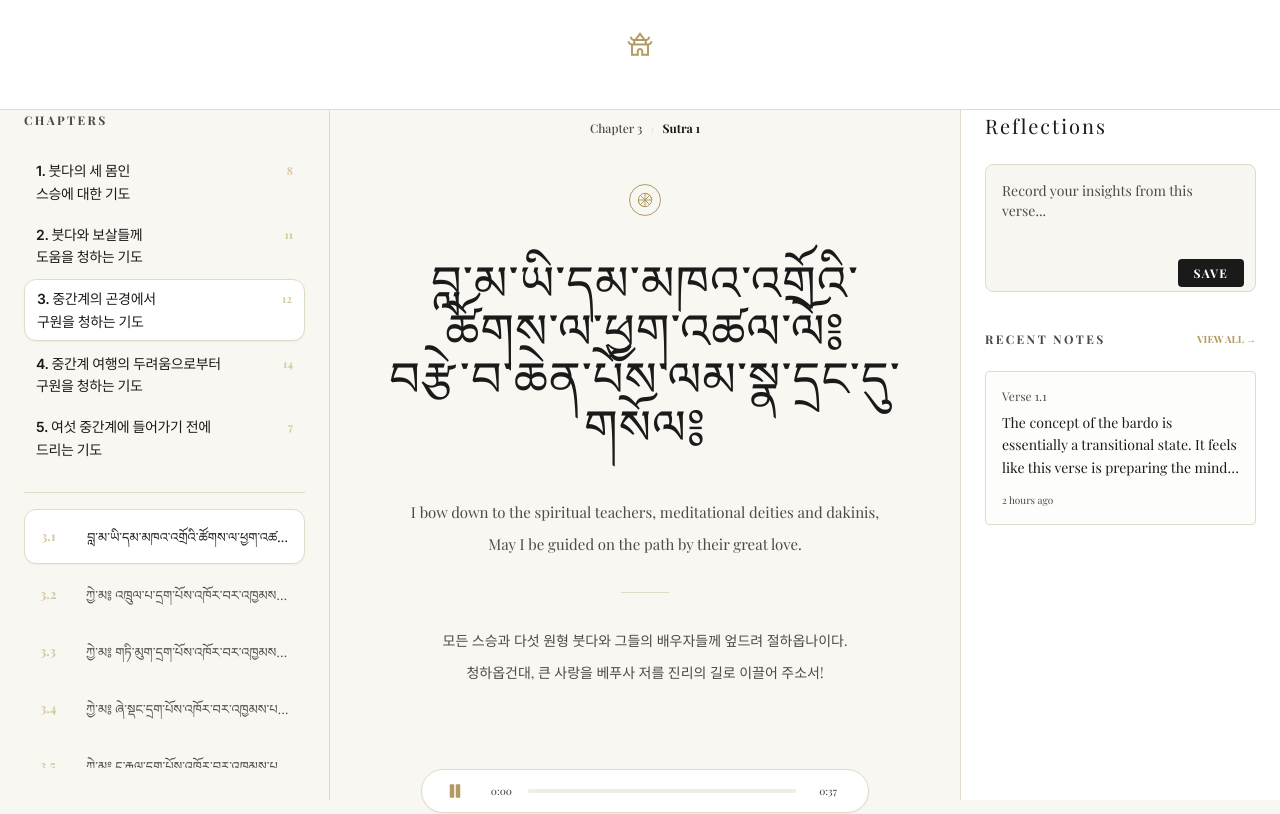
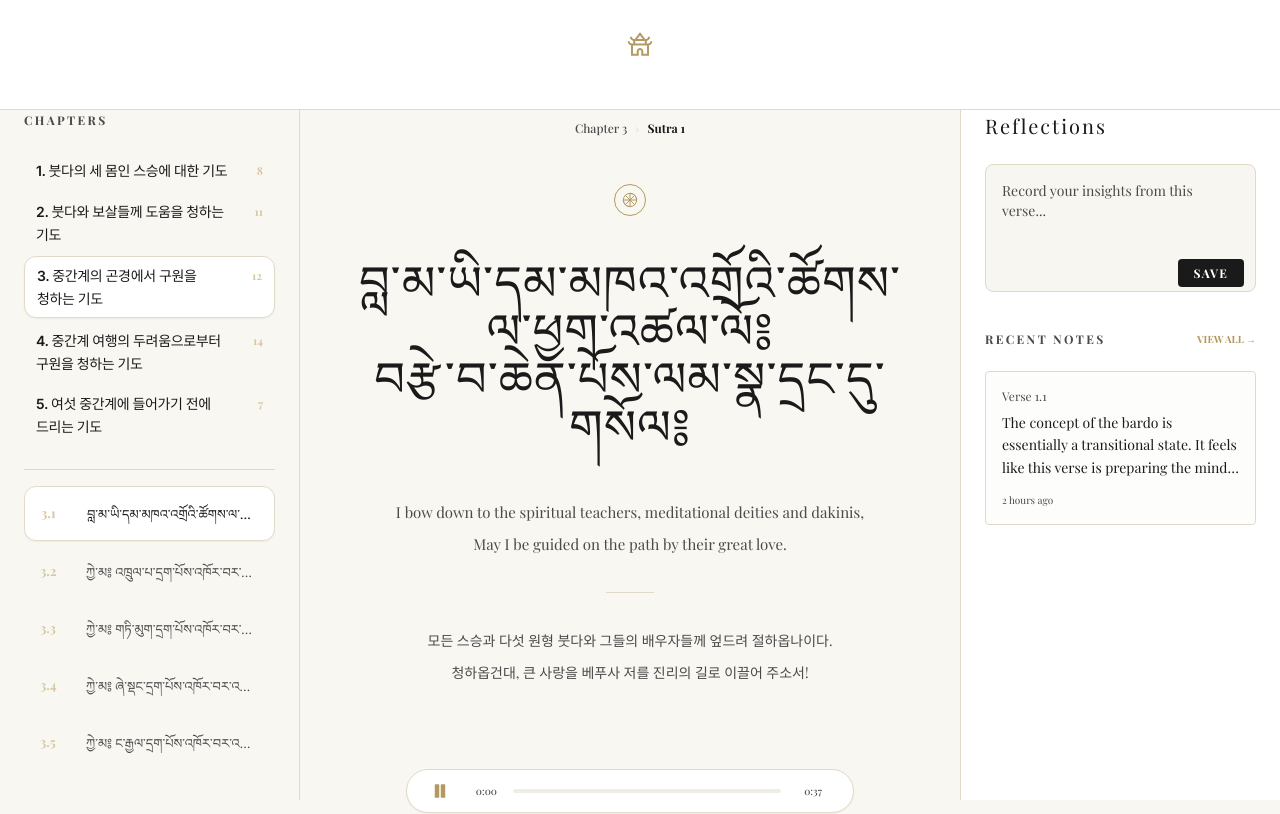
Before and after one commit to concario17-max/tibet, a React (Vite) app: page /chapter in a window 1280 px wide. Shown: the top 814 px of the page. Built offline with nearby package versions, Linux system fonts and the light colour scheme; a web font is replaced by a local one.

Commit message:
style: remove explicit line breaks for CSS word-break, reduce width 10%, and fix verse scrolling visibility

```diff
--- a/src/pages/components/LeftSidebar.jsx
+++ b/src/pages/components/LeftSidebar.jsx
@@ -5,17 +5,8 @@ const LeftSidebar = ({ onSelectVerse, activeVerseId, prayers }) => {
 
     const activePrayer = prayers?.find(p => p.id === openChapter);
 
-    const formatChapterName = (name) => {
-        if (name.includes('몸인 스승')) return name.replace('몸인 스승', '몸인\n스승');
-        if (name.includes('보살들께 도움')) return name.replace('보살들께 도움', '보살들께\n도움');
-        if (name.includes('곤경에서 구원')) return name.replace('곤경에서 구원', '곤경에서\n구원');
-        if (name.includes('두려움으로부터 구원')) return name.replace('두려움으로부터 구원', '두려움으로부터\n구원');
-        if (name.includes('전에 드리는')) return name.replace('전에 드리는', '전에\n드리는');
-        return name;
-    };
-
     return (
-        <aside className="w-[330px] flex-shrink-0 h-[calc(100vh-80px)] border-r border-sand-tertiary bg-sand-primary px-6 py-8 hidden lg:flex flex-col sticky top-20">
+        <aside className="w-[300px] flex-shrink-0 h-[calc(100vh-80px)] border-r border-sand-tertiary bg-sand-primary px-6 py-8 hidden lg:flex flex-col sticky top-20">
             <h3 className="flex-shrink-0 text-xs font-bold uppercase tracking-[0.2em] text-charcoal-muted mb-6">Chapters</h3>
             <ul className="flex-shrink-0 space-y-1">
                 {prayers && prayers.map((prayer, pIndex) => (
@@ -25,8 +16,8 @@ const LeftSidebar = ({ onSelectVerse, activeVerseId, prayers }) => {
                             onClick={() => setOpenChapter(openChapter === prayer.id ? null : prayer.id)}
                         >
                             <div className="flex-1 mt-0.5">
-                                <h4 className={`text-[14px] font-sans font-semibold tracking-tight whitespace-pre-line leading-relaxed ${openChapter === prayer.id ? 'text-charcoal-main' : ''}`}>
-                                    {pIndex + 1}. {formatChapterName(prayer.chapterName)}
+                                <h4 className={`text-[14px] font-sans font-semibold tracking-tight leading-relaxed break-keep pr-2 ${openChapter === prayer.id ? 'text-charcoal-main' : ''}`}>
+                                    {pIndex + 1}. {prayer.chapterName}
                                 </h4>
                             </div>
                             <span className="text-[11px] font-bold text-gold-dim pt-1 ml-3">
@@ -38,7 +29,7 @@ const LeftSidebar = ({ onSelectVerse, activeVerseId, prayers }) => {
             </ul>
 
             {activePrayer && activePrayer.verses.length > 0 && (
-                <div className="mt-6 pt-4 border-t border-sand-tertiary flex-1 overflow-y-auto scrollbar-hide pb-2">
+                <div className="mt-6 pt-4 border-t border-sand-tertiary flex-1 overflow-y-auto scrollbar-hide pb-32">
                     <ul className="space-y-1">
                         {activePrayer.verses.map(v => (
                             <li
```
